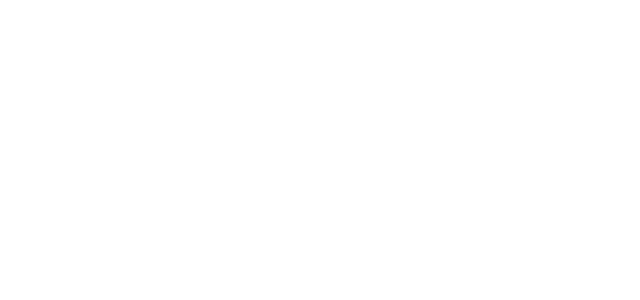
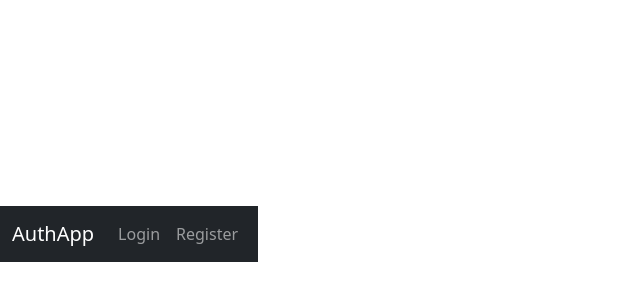
Before and after one commit to tusharsadat/firebase-auth, a React (Vite) app in the folder react-frontend/: page / in a window 1280 px wide. Before the commit this address had no page. Shown: the part 166-466 px from the top of the page, without its empty margins (0-640 px from the left). Built offline with nearby package versions, Linux system fonts and the light colour scheme.

Commit message:
Improve Routing in App.js

```diff
--- a/react-frontend/src/App.jsx
+++ b/react-frontend/src/App.jsx
@@ -2,16 +2,20 @@ import React from "react";
 import { BrowserRouter, Routes, Route } from "react-router-dom";
 import { Provider } from "react-redux";
 import { store } from "./redux/store";
-import Login from "./components/Login";
-import PrivateRoute from "./route/PrivateRoute";
-import Dashboard from "./components/Dashboard";
+import AppNavbar from "./components/Navbar";
+import Login from "./pages/Login";
+import Register from "./pages/Register";
+import Dashboard from "./pages/Dashboard";
+import PrivateRoute from "./components/PrivateRoute";
 
 function App() {
   return (
     <Provider store={store}>
       <BrowserRouter>
+        <AppNavbar />
         <Routes>
           <Route path="/login" element={<Login />} />
+          <Route path="/register" element={<Register />} />
           <Route
             path="/dashboard"
             element={
```
